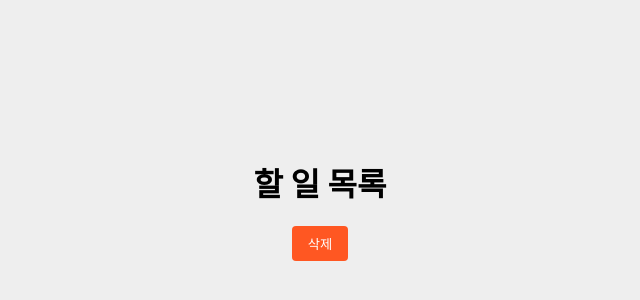
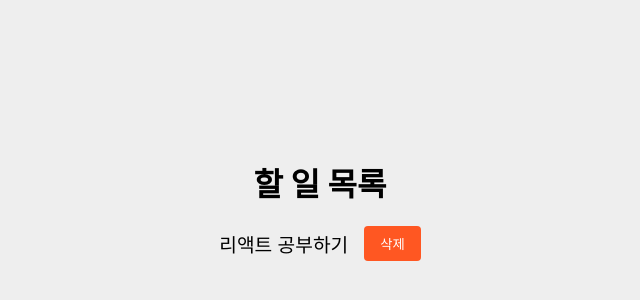
Before and after one commit to hardwoong/ReactPrac, a React (Create React App) app in the folder ch6/todo/: page / in a window 1280 px wide. Shown: the part 190-490 px from the top of the page, without its empty margins (320-960 px from the left). Built offline with nearby package versions, Linux system fonts and the light colour scheme.

Commit message:
add todoitem component

```diff
--- a/ch6/todo/src/App.tsx
+++ b/ch6/todo/src/App.tsx
@@ -1,6 +1,6 @@
 import styled from '@emotion/styled';
 import { Title } from 'components/Title';
-import { Button } from 'components/Button';
+import { ToDoItem } from 'components/ToDoItem';
 
 const Container = styled.div`
   height: 100vh;
@@ -15,7 +15,7 @@ function App() {
   return (
     <Container>
       <Title label='할 일 목록' />
-      <Button label='삭제' />
+        <ToDoItem label='리액트 공부하기' />
     </Container>
   );
 }
--- /dev/null
+++ b/ch6/todo/src/components/ToDoItem/index.tsx
@@ -0,0 +1,29 @@
+import styled from '@emotion/styled';
+import { Button } from 'components/Button';
+
+const Container = styled.div`
+  display: flex;
+  align-items: center;
+  justify-content: center;
+  margin-botton: 16px;
+`;
+
+const Label = styled.div`
+  flex: 1;
+  font-size: 1.2rem;
+  margin-right: 16px;
+`;
+
+interface Props {
+  readonly label: string;
+  readonly onDelete?: () => void;
+}
+
+export const ToDoItem = ({ label, onDelete }: Props) => {
+  return (
+    <Container>
+      <Label>{label}</Label>
+      <Button label='삭제' onClick={onDelete} />
+    </Container>
+  )
+}
```
